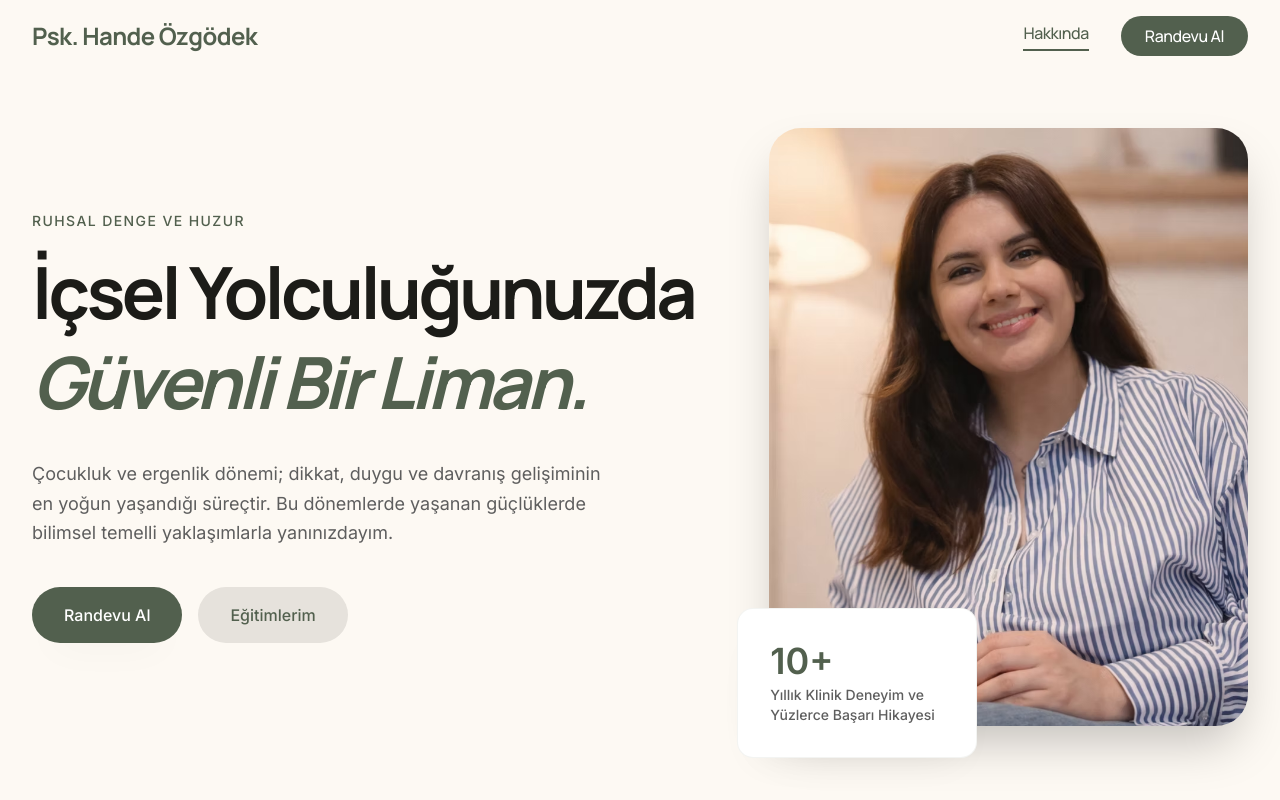
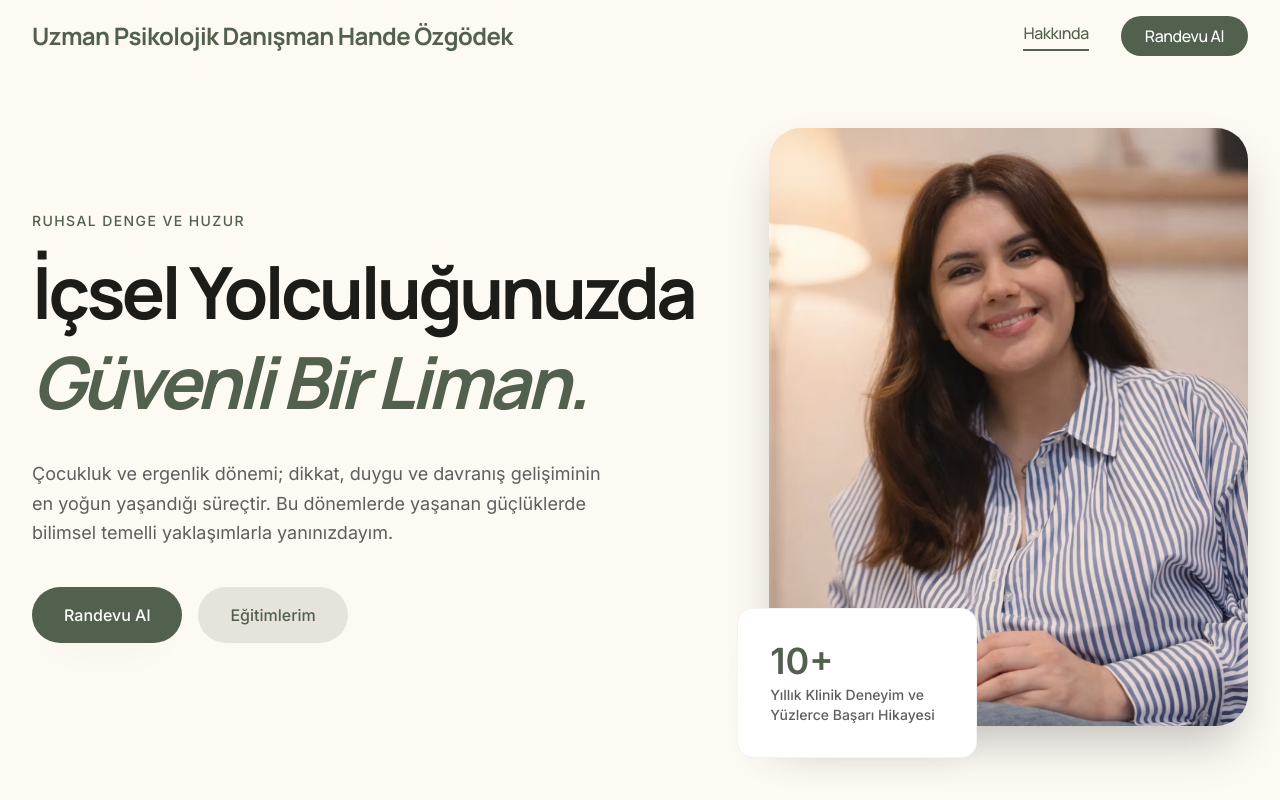
Before and after one commit to ozanacikgoz/PsychologicalCounselingApp, a React (Vite) app: page / in a window 1280 px wide. Shown: the top 800 px of the page. Built offline with nearby package versions, Linux system fonts and the light colour scheme.

Commit message:
title updated

```diff
--- a/index.html
+++ b/index.html
@@ -3,7 +3,7 @@
   <head>
     <meta charset="UTF-8" />
     <meta name="viewport" content="width=device-width, initial-scale=1.0" />
-    <title>Psk. Hande Özgödek</title>
+    <title>Uzman Psikolojik Danışman Hande Özgödek</title>
   </head>
   <body>
     <div id="root"></div>
--- a/src/App.tsx
+++ b/src/App.tsx
@@ -16,7 +16,7 @@ export default function App() {
             className="text-2xl font-bold text-primary font-headline tracking-tight cursor-pointer"
             onClick={() => setCurrentView('home')}
           >
-            Psk. Hande Özgödek
+            Uzman Psikolojik Danışman Hande Özgödek
           </div>
 
           <div className="hidden md:flex space-x-8 items-center font-headline tracking-tight font-medium">
@@ -52,7 +52,7 @@ export default function App() {
       {/* Footer */}
       <footer className="w-full mt-auto bg-surface-low flex flex-col items-center py-12 px-6 space-y-4">
         <div className="text-lg font-semibold text-primary font-headline">
-          Psk. Hande Özgödek
+          Uzman Psikolojik Danışman Hande Özgödek
         </div>
         <div className="flex gap-8 text-text-muted font-body text-sm">
           <a href="#" className="opacity-80 hover:opacity-100 transition-opacity">Gizlilik Politikası</a>
--- a/src/components/AppointmentView.tsx
+++ b/src/components/AppointmentView.tsx
@@ -104,7 +104,7 @@ export default function AppointmentView() {
               <div className="flex -space-x-3">
                 <img
                   src="https://lh3.googleusercontent.com/aida-public/AB6AXuAgU3_YijHa87uyH0Q58Gda4Jjv3Kx4zxuv8aTsZBX_E6T5IaNVNp8eeevS-bU4J_mDoWnN72ZjlwEl1eT4xr06FCZ9XE0xQEhP-LOTmxYub81fIMz_Rvhfjl67Qa2BESFURlsx7DMes_hiiVPtcBv-kdmpjsK-bHt5IiVBFfcuAN8vEQ0V1hadRH1TkMI-VlYx6G-RAg4_GKHeFkpb-VX4fBT6bW9MaXd12rS_9BncBIQE4rnpC5tAioJQE0-NwA4DKQZzEKSy-SU"
-                  alt="Psk. Hande Özgödek"
+                  alt="Hande Özgödek"
                   className="w-12 h-12 rounded-full border-2 border-surface object-cover"
                   referrerPolicy="no-referrer"
                 />
```
